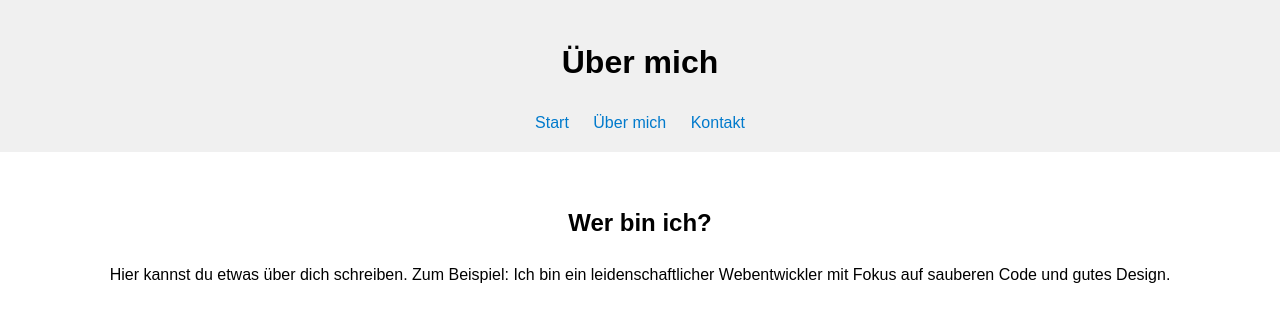
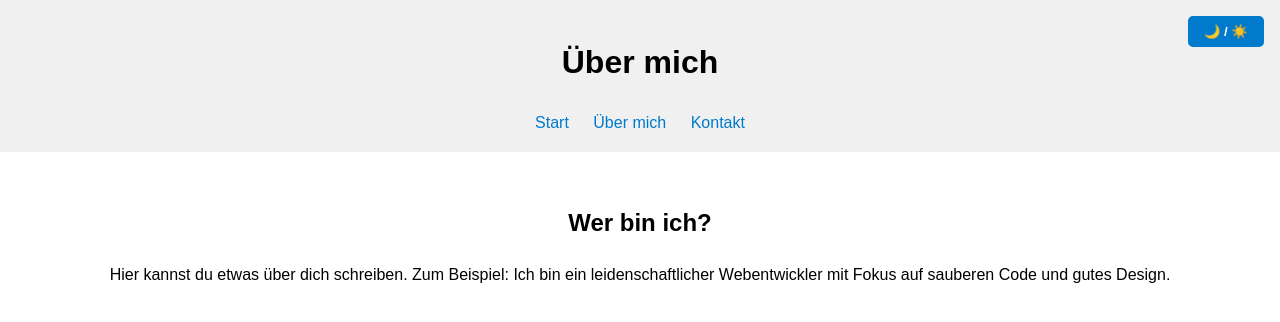
Before and after one commit to LuffyD-Ace/Portfolio, a plain HTML site: page about.html in a window 1280 px wide. Drawn offline with Linux system fonts and the light colour scheme.

Commit message:
Update about.html
Light and Darkmode Button

```diff
--- a/about.html
+++ b/about.html
@@ -8,6 +8,7 @@
   <script src="script.js" defer></script>
 </head>
 <body>
+  <button id="theme-toggle" class="theme-toggle">🌙 / ☀️</button>
   <header>
     <h1>Über mich</h1>
     <nav>
```
